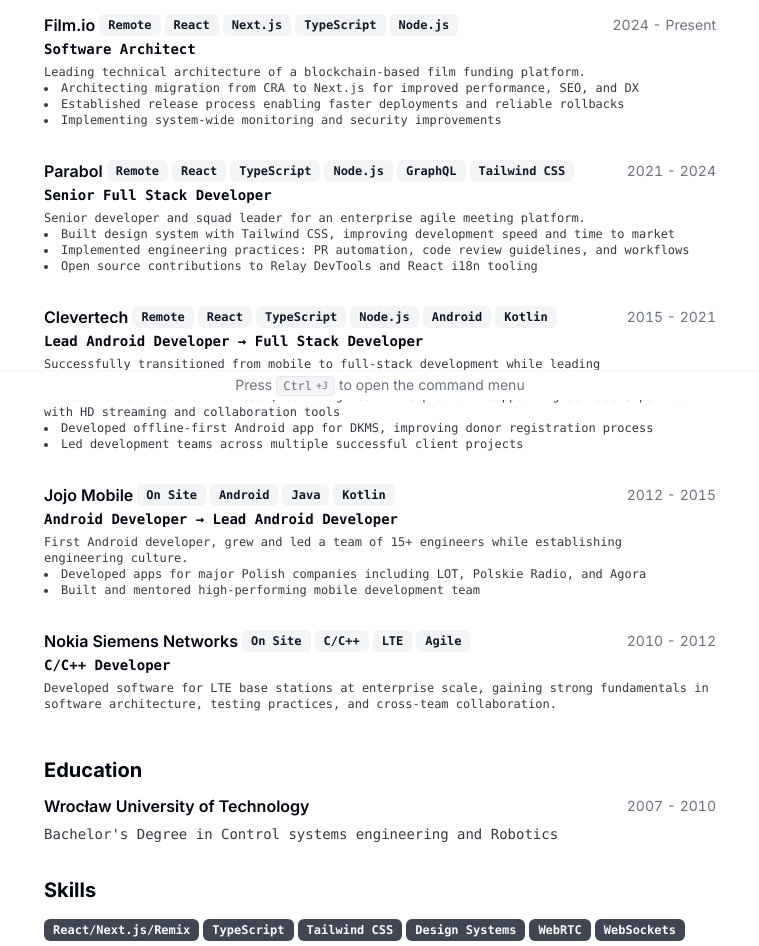
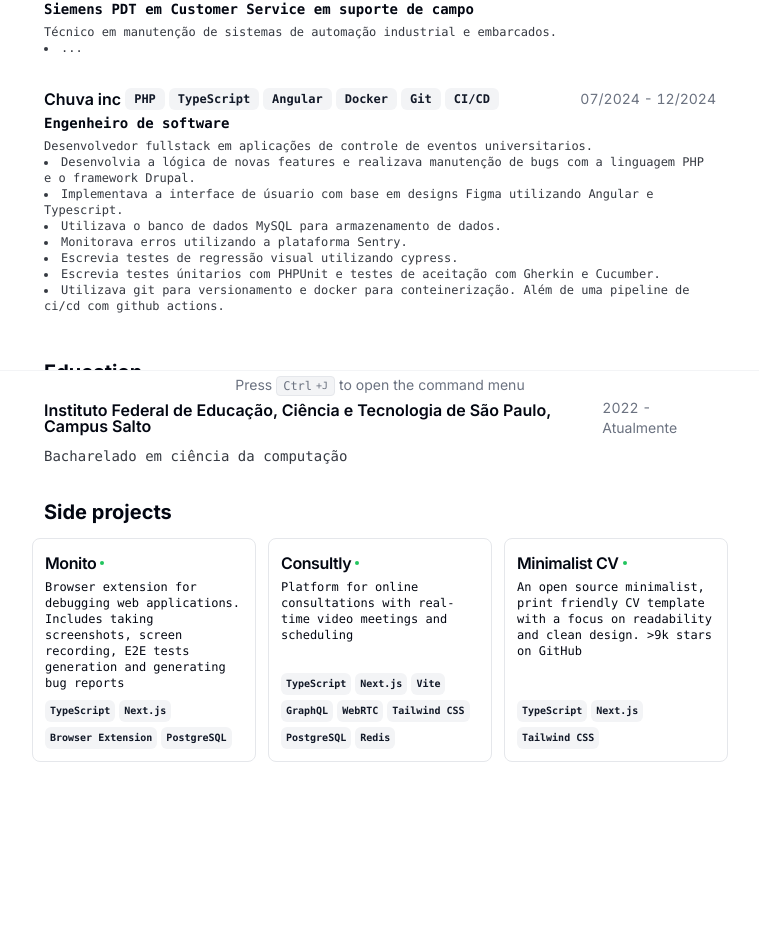
Before and after one commit to Gebarito/curriculum, a Next.js app: page / in a window 1280 px wide. Shown: the part 400-1346 px from the top of the page, without its empty margins (260-1019 px from the left). After the commit the page ends 1226 px from the top, so only its background shows below. Built offline with nearby package versions, Linux system fonts and the light colour scheme.

Commit message:
feat: Change personal information and remove unused sections

```diff
--- a/src/app/components/Skills.tsx
+++ b/src/app/components/Skills.tsx
@@ -6,7 +6,7 @@ import { cn } from "@/lib/utils";
 type Skills = readonly string[];
 
 interface SkillsListProps {
-  skills: Skills;
+  skills?: Skills;
   className?: string;
 }
 
@@ -15,23 +15,24 @@ interface SkillsListProps {
  */
 function SkillsList({ skills, className }: SkillsListProps) {
   return (
-    <ul
-      className={cn("flex list-none flex-wrap gap-1 p-0", className)}
-      aria-label="List of skills"
-    >
-      {skills.map((skill) => (
-        <li key={skill}>
-          <Badge className="print:text-[10px]" aria-label={`Skill: ${skill}`}>
-            {skill}
-          </Badge>
-        </li>
-      ))}
-    </ul>
+    // <ul
+    //   className={cn("flex list-none flex-wrap gap-1 p-0", className)}
+    //   aria-label="List of skills"
+    // >
+    //   {skills.map((skill) => (
+    //     <li key={skill}>
+    //       <Badge className="print:text-[10px]" aria-label={`Skill: ${skill}`}>
+    //         {skill}
+    //       </Badge>
+    //     </li>
+    //   ))}
+    // </ul>
+    null
   );
 }
 
 interface SkillsProps {
-  skills: Skills;
+  skills?: Skills;
   className?: string;
 }
 
@@ -40,6 +41,7 @@ interface SkillsProps {
  * Displays a list of professional skills as badges
  */
 export function Skills({ skills, className }: SkillsProps) {
+  if (skills) {
     return (
       <Section className={className}>
         <h2 className="text-xl font-bold" id="skills-section">
@@ -49,3 +51,6 @@ export function Skills({ skills, className }: SkillsProps) {
       </Section>
     );
   }
+
+  return (null);
+}
--- a/src/app/components/WorkExperience.tsx
+++ b/src/app/components/WorkExperience.tsx
@@ -39,7 +39,7 @@ function BadgeList({ className, badges }: BadgeListProps) {
 }
 
 interface WorkPeriodProps {
-  start: WorkExperience["start"];
+  start?: WorkExperience["start"];
   end?: WorkExperience["end"];
 }
 
@@ -50,9 +50,9 @@ function WorkPeriod({ start, end }: WorkPeriodProps) {
   return (
     <div
       className="text-sm tabular-nums text-gray-500"
-      aria-label={`Employment period: ${start} to ${end ?? "Present"}`}
+      aria-label={`Employment period: ${start ?? " "} to ${end ?? "Atualmente"}`}
     >
-      {start} - {end ?? "Present"}
+      {start != null ? start + " - " : ""}{end ?? "Atualmente"}
     </div>
   );
 }
--- a/src/data/resume-data.tsx
+++ b/src/data/resume-data.tsx
@@ -9,190 +9,102 @@ import {
 import { GitHubIcon, LinkedInIcon, XIcon } from "@/components/icons";
 
 export const RESUME_DATA = {
-  name: "Bartosz Jarocki",
-  initials: "BJ",
-  location: "Wrocław, Poland, CET",
-  locationLink: "https://www.google.com/maps/place/Wrocław",
+  name: "João P. Gebara",
+  initials: "JG",
+  location: "Salto, São Paulo, Brazil.",
+  locationLink: "https://www.google.com.br/maps/place/Salto,+SP/",
   about:
-    "Detail-oriented Full Stack Engineer dedicated to building high-quality products.",
+    "Ciêntista da Computação em formação.",
   summary: (
     <>
-      Frontend-focused Full Stack Engineer specializing in high-performance
-      React applications, scalable Node.js services, and real-time collaboration
-      systems. Experienced in technical architecture design and remote team
-      leadership.
+      Desenvolvedor de software com experiência em desenvolvimento backend e frontend de aplicações web responsivas e Desktops.
     </>
   ),
-  avatarUrl: "https://avatars.githubusercontent.com/u/1017620?v=4",
-  personalWebsiteUrl: "https://jarocki.me",
+  avatarUrl: "https://avatars.githubusercontent.com/u/73214418?v=4",
+  personalWebsiteUrl: "https://gebarito.github.io/",
   contact: {
-    email: "bartosz.jarocki@hey.com",
-    tel: "+48530213401",
+    email: "joaopedrogebara+githubio@gmail.com",
     social: [
       {
         name: "GitHub",
-        url: "https://github.com/BartoszJarocki",
+        url: "https://github.com/Gebarito",
         icon: GitHubIcon,
       },
       {
         name: "LinkedIn",
-        url: "https://www.linkedin.com/in/bjarocki/",
+        url: "https://www.linkedin.com/in/joaogebara/",
         icon: LinkedInIcon,
-      },
-      {
-        name: "X",
-        url: "https://x.com/BartoszJarocki",
-        icon: XIcon,
       },
     ],
   },
   education: [
     {
-      school: "Wrocław University of Technology",
-      degree: "Bachelor's Degree in Control systems engineering and Robotics",
-      start: "2007",
-      end: "2010",
+      school: "Instituto Federal de Educação, Ciência e Tecnologia de São Paulo, Campus Salto",
+      degree: "Bacharelado em ciência da computação",
+      start: "2022",
+      end: "Atualmente",
     },
   ],
   work: [
     {
-      company: "Film.io",
-      link: "https://film.io",
-      badges: ["Remote", "React", "Next.js", "TypeScript", "Node.js"],
-      title: "Software Architect",
+      company: "Siemens Brasil",
+      link: "https://www.siemens.com/br/",
+      badges: ["Em Campo", "Embarcados", "Hardware"],
+      title: "Siemens PDT em Customer Service em suporte de campo",
       logo: ConsultlyLogo,
-      start: "2024",
+      start: null,
       end: null,
       description: (
         <>
-          Leading technical architecture of a blockchain-based film funding
-          platform.
+          Técnico em manutenção de sistemas de automação industrial e embarcados.
           <ul className="list-inside list-disc">
             <li>
-              Architecting migration from CRA to Next.js for improved
-              performance, SEO, and DX
-            </li>
-            <li>
-              Established release process enabling faster deployments and
-              reliable rollbacks
-            </li>
-            <li>
-              Implementing system-wide monitoring and security improvements
+              ...
             </li>
           </ul>
         </>
       ),
     },
     {
-      company: "Parabol",
-      link: "https://parabol.co",
-      badges: [
-        "Remote",
-        "React",
-        "TypeScript",
-        "Node.js",
-        "GraphQL",
-        "Tailwind CSS",
-      ],
-      title: "Senior Full Stack Developer",
-      logo: ParabolLogo,
-      start: "2021",
-      end: "2024",
+      company: "Chuva inc",
+      link: "https://chuva.net.br/",
+      badges: ["PHP", "TypeScript", "Angular", "Docker", "Git", "CI/CD"],
+      title: "Engenheiro de software",
+      logo: NSNLogo,
+      start: "07/2024",
+      end: "12/2024",
       description: (
         <>
-          Senior developer and squad leader for an enterprise agile meeting
-          platform.
+          Desenvolvedor fullstack em aplicações de controle de eventos
+          universitarios.
           <ul className="list-inside list-disc">
             <li>
-              Built design system with Tailwind CSS, improving development speed
-              and time to market
+              Desenvolvia a lógica de novas features e realizava manutenção de bugs
+              com a linguagem PHP e o framework Drupal.
             </li>
             <li>
-              Implemented engineering practices: PR automation, code review
-              guidelines, and workflows
+              Implementava a interface de úsuario com base em designs Figma utilizando Angular e Typescript.
             </li>
             <li>
-              Open source contributions to Relay DevTools and React i18n tooling
+              Utilizava o banco de dados MySQL para armazenamento de dados.
+            </li>
+            <li>
+              Monitorava erros utilizando a plataforma Sentry.
+            </li>
+            <li>
+              Escrevia testes de regressão visual utilizando cypress.
+            </li>
+            <li>
+              Escrevia testes únitarios com PHPUnit e testes de aceitação com Gherkin e Cucumber.
+            </li>
+            <li>
+              Utilizava git para versionamento e docker para conteinerização. Além de uma pipeline de ci/cd com github actions.
             </li>
           </ul>
         </>
-      ),
+
+      )
     },
-    {
-      company: "Clevertech",
-      link: "https://clevertech.biz",
-      badges: ["Remote", "React", "TypeScript", "Node.js", "Android", "Kotlin"],
-      title: "Lead Android Developer → Full Stack Developer",
-      logo: ClevertechLogo,
-      start: "2015",
-      end: "2021",
-      description: (
-        <>
-          Successfully transitioned from mobile to full-stack development while
-          leading distributed teams.
-          <ul className="list-inside list-disc">
-            <li>
-              Led frontend team at Evercast, building real-time platform
-              supporting 30+ users per room with HD streaming and collaboration
-              tools
-            </li>
-            <li>
-              Developed offline-first Android app for DKMS, improving donor
-              registration process
-            </li>
-            <li>
-              Led development teams across multiple successful client projects
-            </li>
-          </ul>
-        </>
-      ),
-    },
-    {
-      company: "Jojo Mobile",
-      link: "https://bsgroup.eu/",
-      badges: ["On Site", "Android", "Java", "Kotlin"],
-      title: "Android Developer → Lead Android Developer",
-      logo: JojoMobileLogo,
-      start: "2012",
-      end: "2015",
-      description: (
-        <>
-          First Android developer, grew and led a team of 15+ engineers while
-          establishing engineering culture.
-          <ul className="list-inside list-disc">
-            <li>
-              Developed apps for major Polish companies including LOT, Polskie
-              Radio, and Agora
-            </li>
-            <li>Built and mentored high-performing mobile development team</li>
-          </ul>
-        </>
-      ),
-    },
-    {
-      company: "Nokia Siemens Networks",
-      link: "https://www.nokia.com",
-      badges: ["On Site", "C/C++", "LTE", "Agile"],
-      title: "C/C++ Developer",
-      logo: NSNLogo,
-      start: "2010",
-      end: "2012",
-      description:
-        "Developed software for LTE base stations at enterprise scale, gaining strong fundamentals in software architecture, testing practices, and cross-team collaboration.",
-    },
-  ],
-  skills: [
-    "React/Next.js/Remix",
-    "TypeScript",
-    "Tailwind CSS",
-    "Design Systems",
-    "WebRTC",
-    "WebSockets",
-    "Node.js",
-    "GraphQL",
-    "Relay",
-    "System Architecture",
-    "Remote Team Leadership",
   ],
   projects: [
     {
```
Lines whose indentation alone changed are shown as unchanged.
